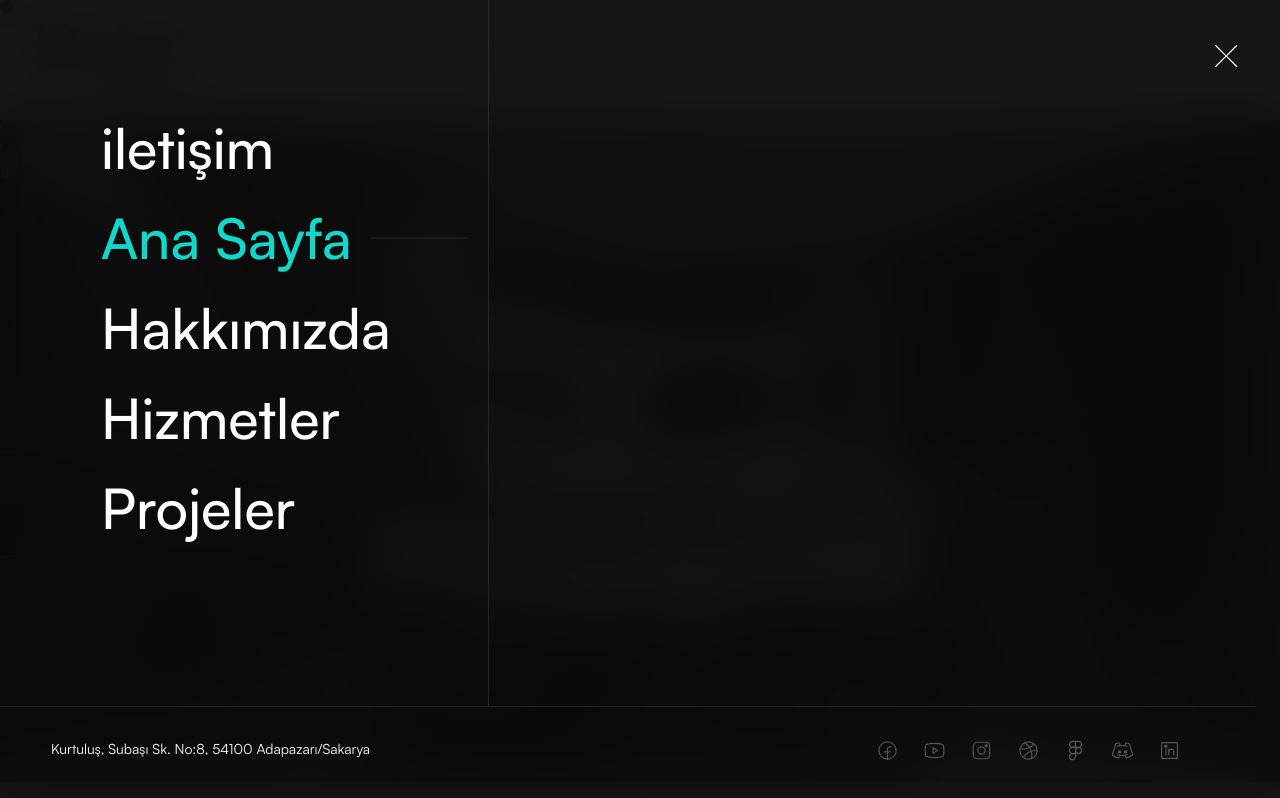
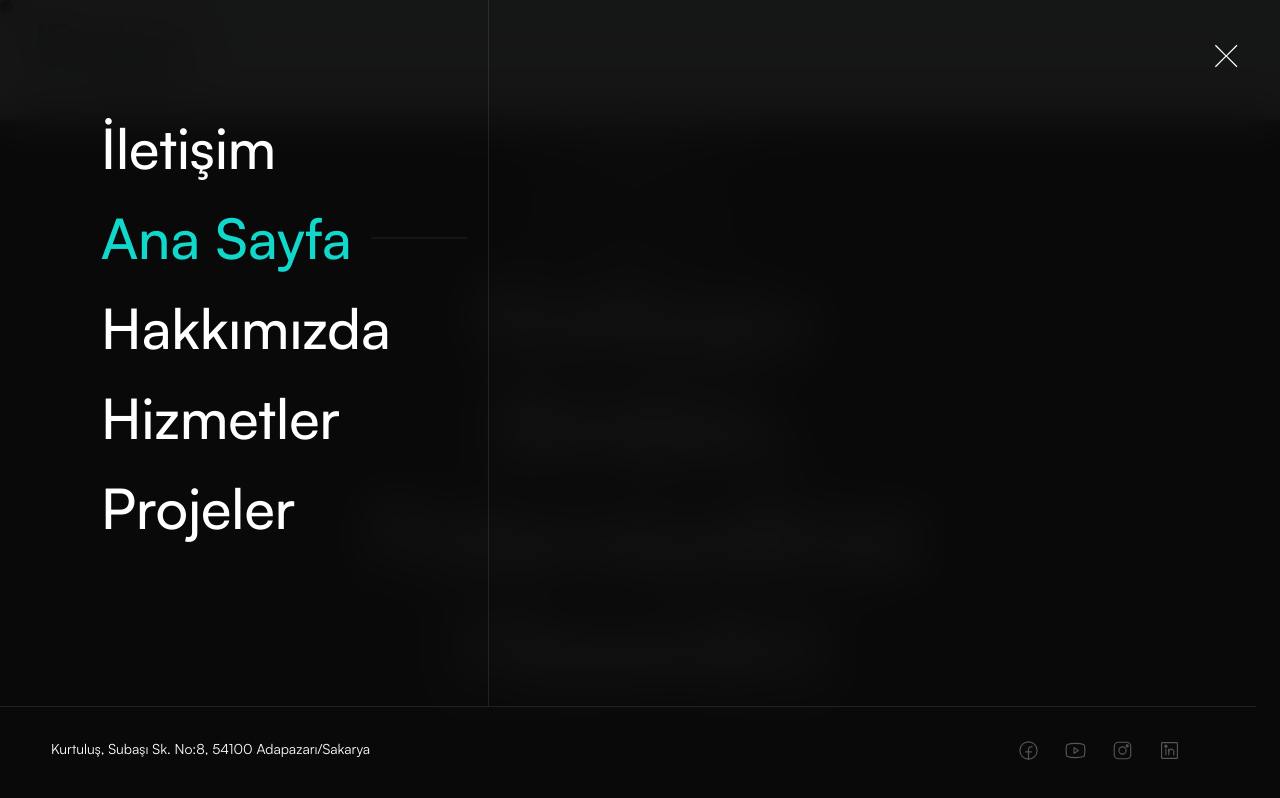
Before and after one commit to kyhnayas/niche-project-agency, a Next.js app: page / in a window 1280 px wide. Both pictures are taken after a click on the button 1214 px from the left and 54 px from the top of the page. Built offline with nearby package versions, Linux system fonts and the light colour scheme.

Commit message:
Düzeltmeler

```diff
--- a/components/aboutpage-02/AboutHero.tsx
+++ b/components/aboutpage-02/AboutHero.tsx
@@ -7,7 +7,7 @@ const AboutHero = () => {
       <RevealWrapper className="container">
         <div className="flex flex-col items-center justify-end gap-x-20 gap-y-5 sm:flex-row md:gap-y-10">
           <h1 className="font-instrument text-5xl font-normal italic md:text-6xl lg:text-9xl xl:text-[156px] xl:leading-[1.1]">
-            Hakkımızda
+            Niche Project
           </h1>
 
           <p className="max-w-[470px]">
@@ -17,7 +17,7 @@ const AboutHero = () => {
         </div>
 
         <h2 className="mb-5 text-6xl sm:text-7xl md:text-8xl lg:text-[156px] xl:text-[236px] xl:leading-[1.1]">
-          Agency
+          Hakkında
         </h2>
       </RevealWrapper>
     </section>
--- a/components/aboutpage-02/Clients.tsx
+++ b/components/aboutpage-02/Clients.tsx
@@ -74,8 +74,8 @@ const Clients = () => {
       <div className="container">
         <div className="mb-10 flex flex-col items-start justify-center gap-x-10 gap-y-3 md:mb-20 md:flex-row md:items-end md:justify-between">
           <SectionHeader
-            headingTitle="Bize güvenen"
-            italicTitle="Müşterilerimiz"
+            headingTitle="Müşterilerimiz"
+            italicTitle="Bize güvenen"
             serviceHeadingColor
             description="Ajansımız, estetik duyarlılığınıza hitap eden sıra dışı sanat eserlerini keşfetmenize açılan kapınızdır."
           />
--- a/components/aboutpage-02/HeroAbout.tsx
+++ b/components/aboutpage-02/HeroAbout.tsx
@@ -12,15 +12,15 @@ const HeroAbout = ({ spacingTop }: PropsTypes) => {
   return spacingTop ? (
     <RevealWrapper className={`${spacingTop} container`}>
       <h3 ref={revealRef} className="reveal-text-2 text-secondary dark:text-backgroundBody">
-        Niche Project Agency olarak, markanızın dijital evrimini derinlemesine strateji, yenilikçi tasarım ve ileri
-        teknolojiyle şekillendiriyoruz.
+        Biz Niche Project Agency olarak, markanızın en derin potansiyelini keşfederiz. Dijital evrenin her köşesinde
+        yankı bulacak, sizi geleceğe taşıyacak bütüncül bir yolculukla, hayallerinizdeki gücü gerçeğe dönüştürürüz.
       </h3>
     </RevealWrapper>
   ) : (
     <RevealWrapper as="section" className="container">
       <h3 ref={revealRef}>
-        Niche Project Agency olarak, markanızın dijital evrimini derinlemesine strateji, yenilikçi tasarım ve ileri
-        teknolojiyle şekillendiriyoruz.
+        Biz Niche Project Agency olarak, markanızın en derin potansiyelini keşfederiz. Dijital evrenin her köşesinde
+        yankı bulacak, sizi geleceğe taşıyacak bütüncül bir yolculukla, hayallerinizdeki gücü gerçeğe dönüştürürüz.
       </h3>
     </RevealWrapper>
   )
--- a/components/homepage-10/HeroImageAnimation.tsx
+++ b/components/homepage-10/HeroImageAnimation.tsx
@@ -1,6 +1,6 @@
 'use client'
 
-import hero from '@/public/images/hero-img/hero-v10.png'
+import hero from '@/public/images/hero-img/niche-header.png'
 import { useGSAP } from '@gsap/react'
 import gsap from 'gsap'
 import Image from 'next/image'
--- a/components/homepage-10/HeroV10.tsx
+++ b/components/homepage-10/HeroV10.tsx
@@ -8,8 +8,8 @@ const HeroV10 = () => {
         <HeroImageAnimation />
         <div className="container">
           <h1 className="absolute left-1/2 top-1/2 -translate-x-1/2 -translate-y-1/2 text-center font-medium text-backgroundBody max-sm:py-4 md:font-semibold">
-            Vizyonu Gerçeğe <br />
-            Dönüştürmek
+            Korkuyu Bırakın, <br />
+            Potansiyelinizi Hissedin!
           </h1>
         </div>
       </RevealWrapper>
--- a/components/navbarCompo/menu-list.tsx
+++ b/components/navbarCompo/menu-list.tsx
@@ -14,7 +14,7 @@ interface MenuItemProps {
 
 const menuItems: MenuItemProps[] = [
   {
-    title: 'iletişim',
+    title: 'İletişim',
     url: '/iletisim',
   },
   {
--- a/components/navbarCompo/social-icons.tsx
+++ b/components/navbarCompo/social-icons.tsx
@@ -4,7 +4,7 @@ export function SocialIcons() {
   return (
     <div className="flex gap-6">
       <span>
-        <Link href="https://www.facebook.com/kyhnayas">
+        <Link href="https://www.facebook.com/profile.php?id=61574738131981">
           <svg
             xmlns="http://www.w3.org/2000/svg"
             width="23"
@@ -27,7 +27,7 @@ export function SocialIcons() {
         </Link>
       </span>
       <span>
-        <Link href="https://www.youtube.com/channel/UCAaNCn1kzI1fXD4-fPD157Q">
+        <Link href="https://www.youtube.com/@NicheProjectAgency">
           <svg
             xmlns="http://www.w3.org/2000/svg"
             className="stroke-[#565656] duration-200 hover:stroke-white"
@@ -45,7 +45,7 @@ export function SocialIcons() {
         </Link>
       </span>
       <span>
-        <Link href="https://www.instagram.com/staticmania">
+        <Link href="https://www.instagram.com/nicheprojectagency">
           <svg
             xmlns="http://www.w3.org/2000/svg"
             className="stroke-[#565656] duration-200 hover:stroke-white"
@@ -70,116 +70,7 @@ export function SocialIcons() {
         </Link>
       </span>
       <span>
-        <Link href="https://dribbble.com/staticmania/">
-          <svg
-            xmlns="http://www.w3.org/2000/svg"
-            className="stroke-[#565656] duration-200 hover:stroke-white"
-            width="23"
-            height="23"
-            viewBox="0 0 20 20"
-            fill="none">
-            <path
-              d="M10 17.5C14.1421 17.5 17.5 14.1421 17.5 10C17.5 5.85786 14.1421 2.5 10 2.5C5.85786 2.5 2.5 5.85786 2.5 10C2.5 14.1421 5.85786 17.5 10 17.5Z"
-              strokeLinecap="round"
-              strokeLinejoin="round"
-            />
-            <path
-              d="M5.55078 16.037C6.66328 14.1939 8.23315 12.6697 10.1082 11.6119C11.9832 10.5542 14.0997 9.99896 16.2524 10C16.6741 10 17.0905 10.0206 17.5017 10.0616"
-              strokeLinecap="round"
-              strokeLinejoin="round"
-            />
-            <path
-              d="M14.6894 4.14795C13.5183 5.58738 12.0409 6.74742 10.3647 7.54356C8.68846 8.3397 6.85577 8.75188 5.00011 8.75007C4.20969 8.75045 3.42101 8.67625 2.64453 8.52846"
-              strokeLinecap="round"
-              strokeLinejoin="round"
-            />
-            <path
-              d="M6.71484 3.25684C8.59445 4.35971 10.1529 5.93502 11.2355 7.82638C12.3181 9.71775 12.8871 11.8594 12.8861 14.0387C12.8869 15.0598 12.7627 16.0771 12.5165 17.0681"
-              strokeLinecap="round"
-              strokeLinejoin="round"
-            />
-          </svg>
-        </Link>
-      </span>
-      <span>
-        <Link href="https://www.figma.com/@staticmania">
-          <svg
-            xmlns="http://www.w3.org/2000/svg"
-            className="stroke-[#565656] duration-200 hover:stroke-white"
-            width="23"
-            height="23"
-            viewBox="0 0 20 20"
-            fill="none">
-            <path
-              d="M12.6562 12.6562C14.1233 12.6562 15.3125 11.467 15.3125 10C15.3125 8.53299 14.1233 7.34375 12.6562 7.34375C11.1892 7.34375 10 8.53299 10 10C10 11.467 11.1892 12.6562 12.6562 12.6562Z"
-              strokeLinecap="round"
-              strokeLinejoin="round"
-            />
-            <path
-              d="M10 7.34368V2.03125H7.34375C6.63927 2.03125 5.96364 2.3111 5.4655 2.80925C4.96735 3.30739 4.6875 3.98302 4.6875 4.6875C4.6875 5.39198 4.96735 6.06761 5.4655 6.56575C5.96364 7.0639 6.63927 7.34375 7.34375 7.34375L10 7.34368Z"
-              strokeLinecap="round"
-              strokeLinejoin="round"
-            />
-            <path
-              d="M10 12.6562V7.34375H7.34375C6.63927 7.34375 5.96364 7.6236 5.4655 8.12175C4.96735 8.61989 4.6875 9.29552 4.6875 10C4.6875 10.7045 4.96735 11.3801 5.4655 11.8783C5.96364 12.3764 6.63927 12.6562 7.34375 12.6562L10 12.6562Z"
-              strokeLinecap="round"
-              strokeLinejoin="round"
-            />
-            <path
-              d="M10 7.34368V2.03125H12.6562C13.3607 2.03125 14.0364 2.3111 14.5345 2.80925C15.0326 3.30739 15.3125 3.98302 15.3125 4.6875C15.3125 5.39198 15.0326 6.06761 14.5345 6.56575C14.0364 7.0639 13.3607 7.34375 12.6562 7.34375L10 7.34368Z"
-              strokeLinecap="round"
-              strokeLinejoin="round"
-            />
-            <path
-              d="M10 12.6562V15.3125C10 15.8379 9.84423 16.3515 9.55236 16.7883C9.26049 17.2251 8.84564 17.5656 8.36028 17.7666C7.87491 17.9677 7.34083 18.0203 6.82556 17.9178C6.3103 17.8153 5.837 17.5623 5.46551 17.1908C5.09402 16.8194 4.84104 16.3461 4.73854 15.8308C4.63605 15.3155 4.68865 14.7814 4.88969 14.2961C5.09074 13.8107 5.4312 13.3959 5.86801 13.104C6.30483 12.8121 6.81839 12.6563 7.34375 12.6563L10 12.6562Z"
-              strokeLinecap="round"
-              strokeLinejoin="round"
-            />
-          </svg>
-        </Link>
-      </span>
-      <span>
-        <Link href="https://discord.gg/fSxDJyvJmr">
-          <svg
-            xmlns="http://www.w3.org/2000/svg"
-            className="stroke-[#565656] duration-200 hover:stroke-white"
-            width="23"
-            height="23"
-            viewBox="0 0 20 20"
-            fill="none">
-            <path
-              d="M7.5 12.1875C8.01777 12.1875 8.4375 11.7678 8.4375 11.25C8.4375 10.7322 8.01777 10.3125 7.5 10.3125C6.98223 10.3125 6.5625 10.7322 6.5625 11.25C6.5625 11.7678 6.98223 12.1875 7.5 12.1875Z"
-              fill="#565656"
-            />
-            <path
-              d="M12.5 12.1875C13.0178 12.1875 13.4375 11.7678 13.4375 11.25C13.4375 10.7322 13.0178 10.3125 12.5 10.3125C11.9822 10.3125 11.5625 10.7322 11.5625 11.25C11.5625 11.7678 11.9822 12.1875 12.5 12.1875Z"
-              fill="#565656"
-            />
-            <path
-              d="M5.8125 6.24985C7.16746 5.82575 8.58012 5.6149 9.99987 5.62485C11.4196 5.6149 12.8322 5.82575 14.1872 6.24983"
-              strokeLinecap="round"
-              strokeLinejoin="round"
-            />
-            <path
-              d="M14.1871 13.75C12.8322 14.1741 11.4195 14.3849 9.99981 14.375C8.58008 14.3849 7.16744 14.1741 5.8125 13.75"
-              strokeLinecap="round"
-              strokeLinejoin="round"
-            />
-            <path
-              d="M12.1148 14.2255L13.0542 16.1044C13.1168 16.2306 13.2204 16.3319 13.348 16.3916C13.4756 16.4513 13.6196 16.466 13.7567 16.4333C15.6737 15.9646 17.3264 15.1474 18.5301 14.1012C18.622 14.0221 18.6892 13.9182 18.7234 13.802C18.7577 13.6857 18.7576 13.562 18.7232 13.4457L16.069 4.59837C16.0422 4.50915 15.9959 4.42704 15.9334 4.35799C15.8708 4.28894 15.7937 4.2347 15.7076 4.19922C14.9577 3.89221 14.1822 3.65213 13.39 3.48181C13.2391 3.44873 13.0813 3.47261 12.9469 3.54884C12.8125 3.62508 12.711 3.74829 12.662 3.89481L12.0391 5.76353"
-              strokeLinecap="round"
-              strokeLinejoin="round"
-            />
-            <path
-              d="M7.88822 14.2255L6.94874 16.1044C6.88614 16.2306 6.78258 16.3319 6.65499 16.3916C6.5274 16.4513 6.38332 16.466 6.2463 16.4333C4.32922 15.9646 2.67656 15.1474 1.47286 14.1012C1.38094 14.0222 1.31381 13.9182 1.27955 13.802C1.24529 13.6857 1.24536 13.562 1.27974 13.4457L3.93395 4.59836C3.96074 4.50915 4.00709 4.42703 4.06961 4.35798C4.13214 4.28894 4.20927 4.2347 4.29539 4.19921C5.04524 3.8922 5.82077 3.65213 6.61293 3.48181C6.76385 3.44873 6.92168 3.47261 7.05607 3.54884C7.19046 3.62508 7.29194 3.74829 7.34099 3.89481L7.9639 5.76353"
-              strokeLinecap="round"
-              strokeLinejoin="round"
-            />
-          </svg>
-        </Link>
-      </span>
-      <span>
-        <Link href="https://www.linkedin.com/company/staticmania/">
+        <Link href="https://www.linkedin.com/company/niche-project-agency/">
           <svg
             xmlns="http://www.w3.org/2000/svg"
             className="stroke-[#565656] duration-200 hover:stroke-white"
```
Also changed, not shown: public/images/hero-img/niche-header.png (added).
